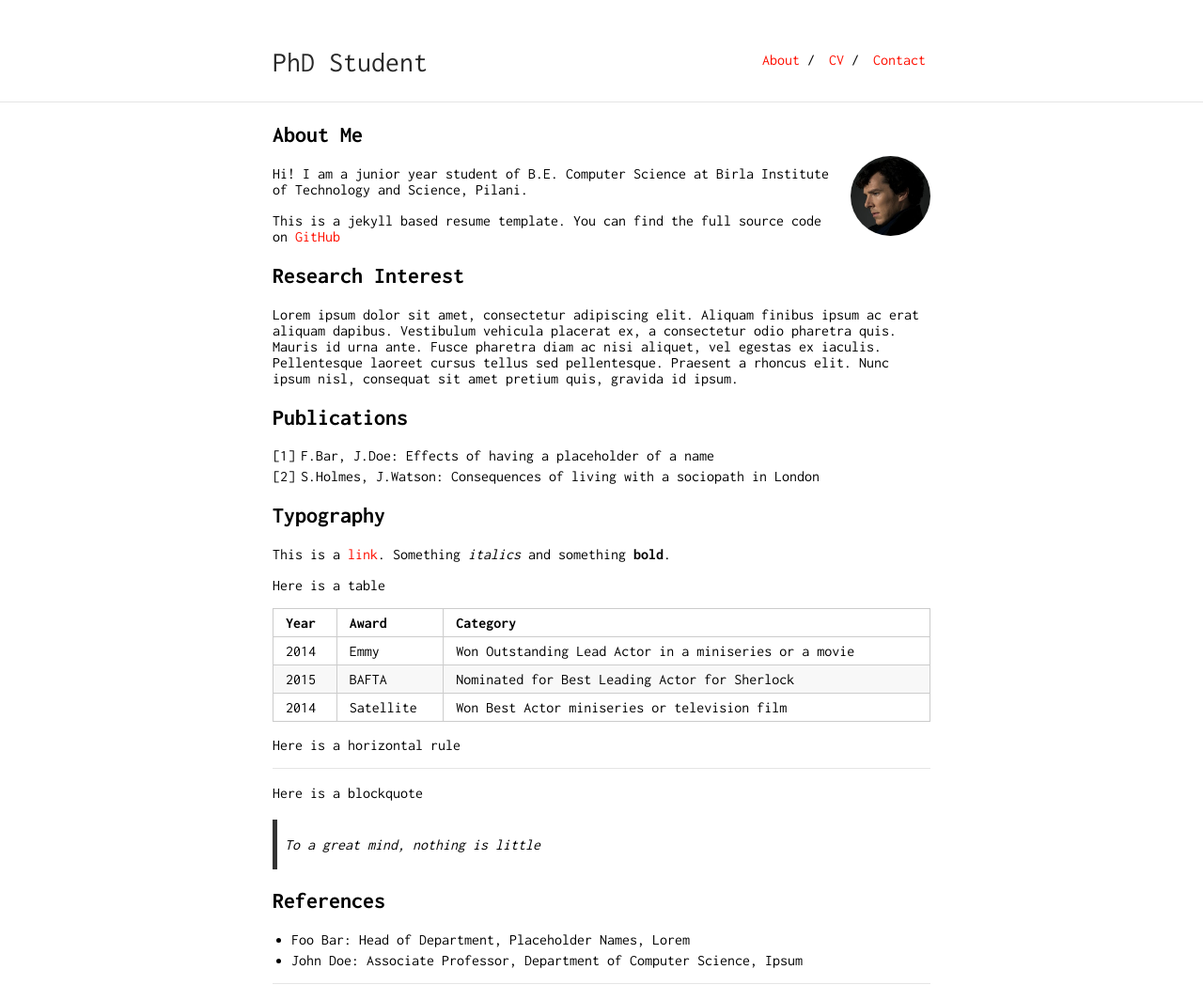
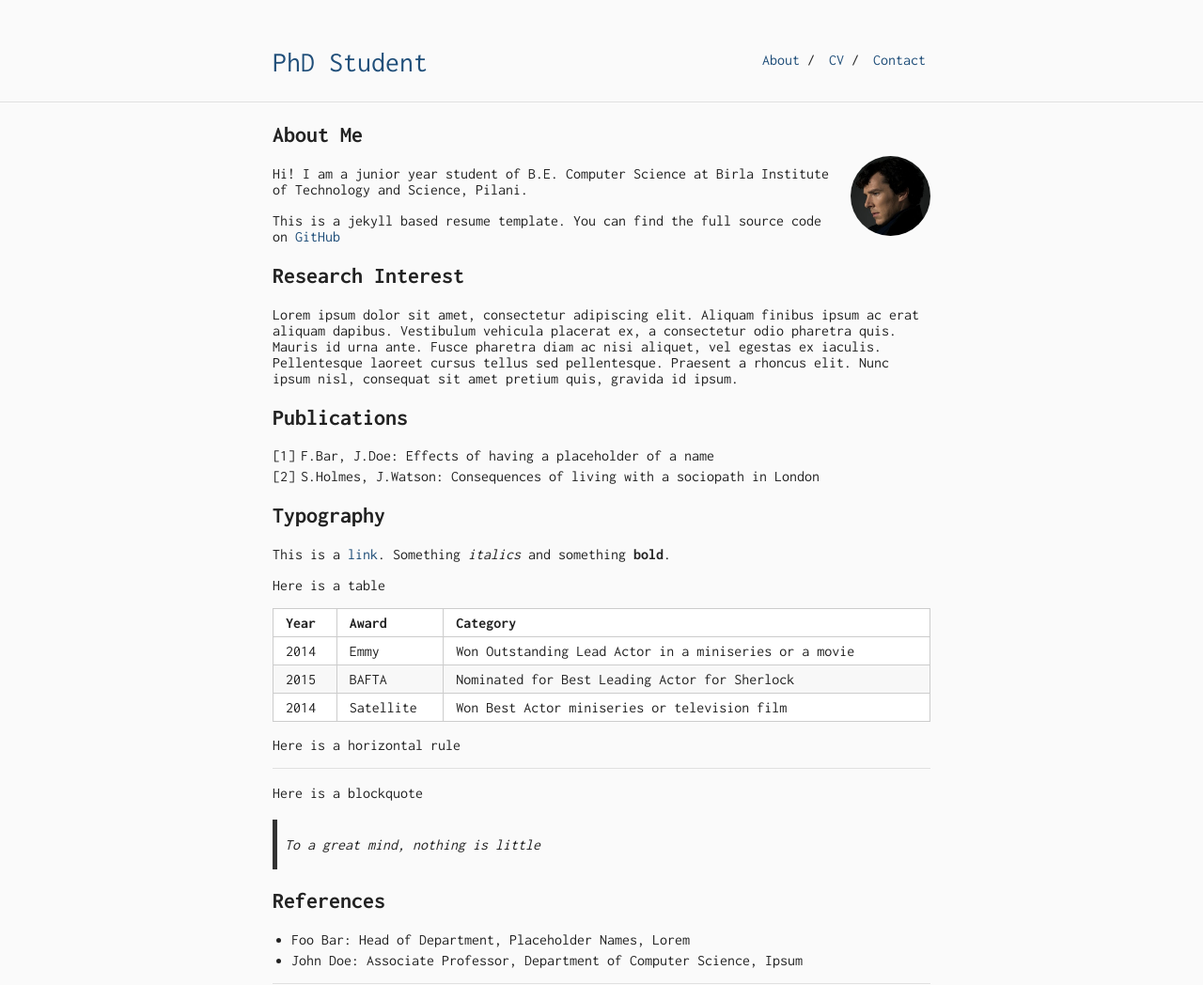
Before and after one commit to antoniod5836/antoniod5836.github.io, a Jekyll site: the page built from index.md, in a window 1280 px wide. Shown: the whole page at 94% size. Built offline with Jekyll 4.4.1, drawn with Linux system fonts in a browser that asks for light colours; our own code applies the rules of GitHub Pages for plain Markdown files.

Commit message:
Update main.scss with body and link styles

```diff
--- a/css/main.scss
+++ b/css/main.scss
@@ -1,3 +1,16 @@
 ---
 ---
 @import "style";
+
+body {
+  background-color: #fafafa !important;
+  color: #222222 !important;
+}
+
+a {
+  color: #1f4e79 !important;
+}
+
+header, .site-header, nav {
+  background-color: #fafafa !important;
+}
```
